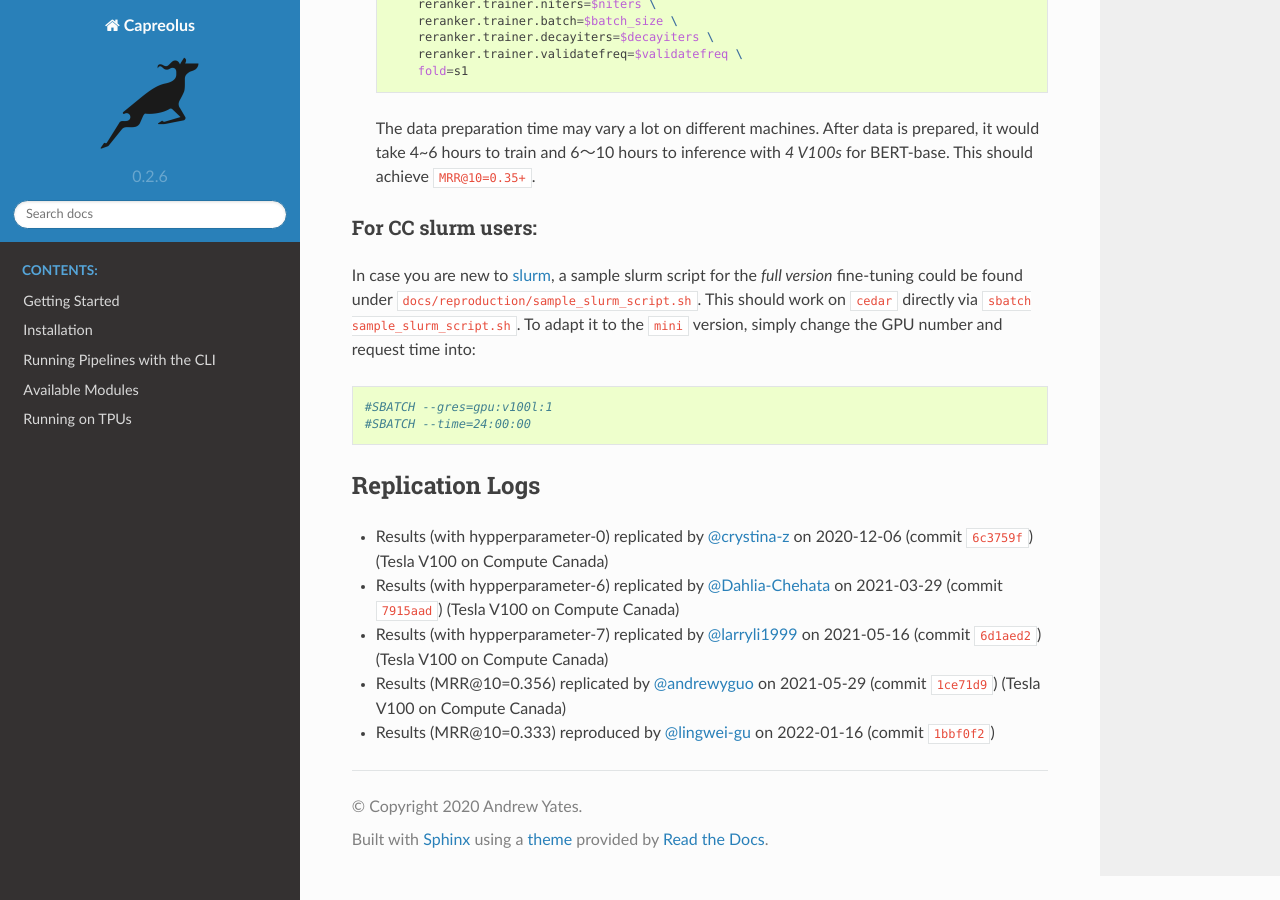
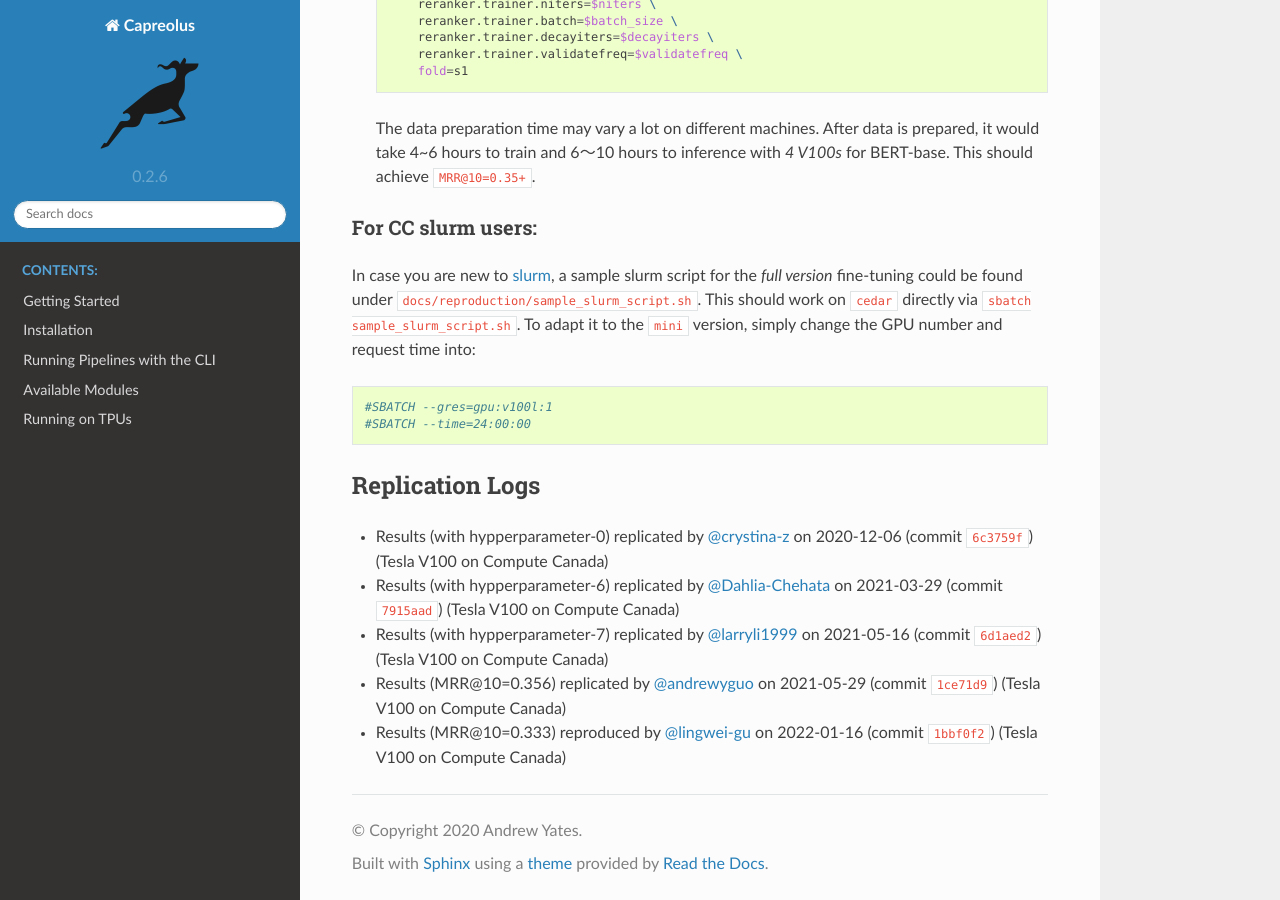
Before and after one commit to capreolus-ir/capreolus, a Sphinx documentation site: the page built from docs/reproduction/MS_MARCO.md, in a window 1280 px wide and 900 px high, scrolled down 935 px. Built offline with Sphinx 7.4.7 and the Read the Docs theme 2.0.0, drawn with Linux system fonts in a browser that asks for light colours.

Commit message:
Update MS_MARCO.md

```diff
--- a/docs/reproduction/MS_MARCO.md
+++ b/docs/reproduction/MS_MARCO.md
@@ -52,4 +52,4 @@
 + Results (with hypperparameter-6) replicated by [@Dahlia-Chehata](https://github.com/Dahlia-Chehata) on 2021-03-29 (commit [`7915aad`](https://github.com/capreolus-ir/capreolus/commit/7915aad75406527a3b88498926cff85259808696)) (Tesla V100 on Compute Canada)
 + Results (with hypperparameter-7) replicated by [@larryli1999](https://github.com/larryli1999) on 2021-05-16 (commit [`6d1aed2`](https://github.com/capreolus-ir/capreolus/commit/6d1aed29de7828ceb94560a8bf7c87f1af5458b5)) (Tesla V100 on Compute Canada)
 + Results (MRR@10=0.356) replicated by [@andrewyguo](https://github.com/andrewyguo) on 2021-05-29 (commit [`1ce71d9`](https://github.com/capreolus-ir/capreolus/commit/1ce71d93ab5473b40d4ae02768fd053261b27320)) (Tesla V100 on Compute Canada)
-+ Results (MRR@10=0.333) reproduced by [@lingwei-gu](https://github.com/lingwei-gu) on 2022-01-16 (commit [`1bbf0f2`](https://github.com/capreolus-ir/capreolus/commit/1bbf0f295b09774e2fb2a1db7dfddef88adec7be))
++ Results (MRR@10=0.333) reproduced by [@lingwei-gu](https://github.com/lingwei-gu) on 2022-01-16 (commit [`1bbf0f2`](https://github.com/capreolus-ir/capreolus/commit/1bbf0f295b09774e2fb2a1db7dfddef88adec7be)) (Tesla V100 on Compute Canada)
```
